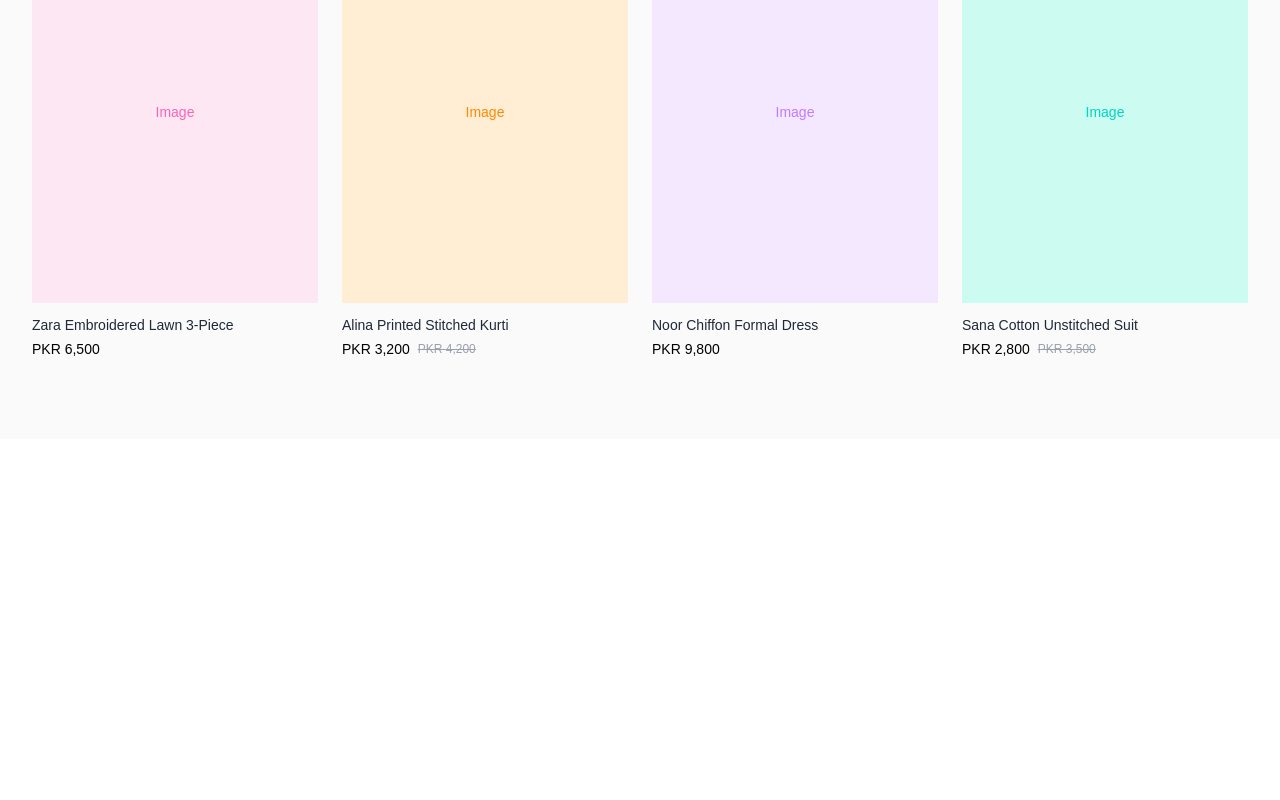
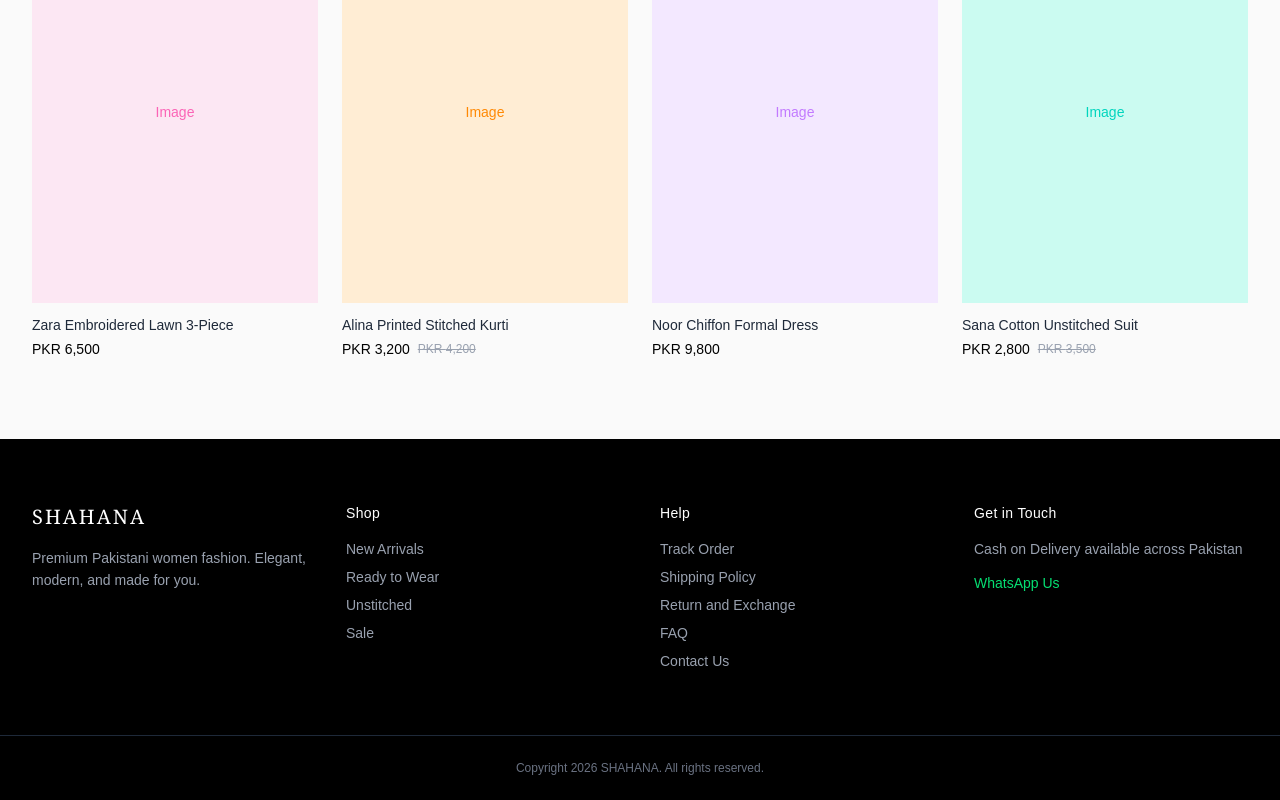
Before and after one commit to Abdullah5968/shahana, a Next.js app: page / in a window 1280 px wide. Shown: the part 1493-2293 px from the top of the page. Before the commit the page ends 1932 px from the top, so only its background shows below. Built offline with nearby package versions, Linux system fonts and the light colour scheme.

Commit message:
Add footer with brand info, links, and WhatsApp contact

```diff
--- a/src/app/page.tsx
+++ b/src/app/page.tsx
@@ -149,6 +149,56 @@ export default function Home() {
           </div>
         </div>
       </section>
+
+      <footer className="bg-black text-gray-300">
+        <div className="max-w-7xl mx-auto px-4 sm:px-6 lg:px-8 py-16 grid grid-cols-1 sm:grid-cols-2 md:grid-cols-4 gap-10">
+          <div>
+            <div className="text-xl font-serif tracking-widest text-white mb-4">
+              SHAHANA
+            </div>
+            <p className="text-sm text-gray-400 leading-relaxed">
+              Premium Pakistani women fashion. Elegant, modern, and made for you.
+            </p>
+          </div>
+
+          <div>
+            <h3 className="text-white text-sm font-medium mb-4 tracking-wide">Shop</h3>
+            <ul className="space-y-2 text-sm text-gray-400">
+              <li><a href="#" className="hover:text-white">New Arrivals</a></li>
+              <li><a href="#" className="hover:text-white">Ready to Wear</a></li>
+              <li><a href="#" className="hover:text-white">Unstitched</a></li>
+              <li><a href="#" className="hover:text-white">Sale</a></li>
+            </ul>
+          </div>
+
+          <div>
+            <h3 className="text-white text-sm font-medium mb-4 tracking-wide">Help</h3>
+            <ul className="space-y-2 text-sm text-gray-400">
+              <li><a href="#" className="hover:text-white">Track Order</a></li>
+              <li><a href="#" className="hover:text-white">Shipping Policy</a></li>
+              <li><a href="#" className="hover:text-white">Return and Exchange</a></li>
+              <li><a href="#" className="hover:text-white">FAQ</a></li>
+              <li><a href="#" className="hover:text-white">Contact Us</a></li>
+            </ul>
+          </div>
+
+          <div>
+            <h3 className="text-white text-sm font-medium mb-4 tracking-wide">Get in Touch</h3>
+            <p className="text-sm text-gray-400 mb-3">
+              Cash on Delivery available across Pakistan
+            </p>
+            <a href="#" className="inline-flex items-center gap-2 text-sm text-green-400 hover:text-green-300">
+              WhatsApp Us
+            </a>
+          </div>
+        </div>
+
+        <div className="border-t border-gray-800 py-6">
+          <p className="text-center text-xs text-gray-500">
+            Copyright 2026 SHAHANA. All rights reserved.
+          </p>
+        </div>
+      </footer>
     </div>
   );
 }
```
